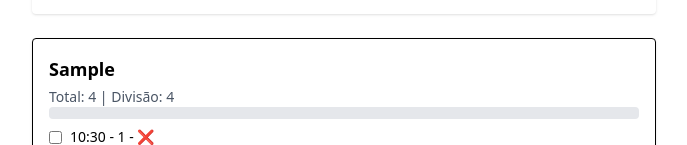
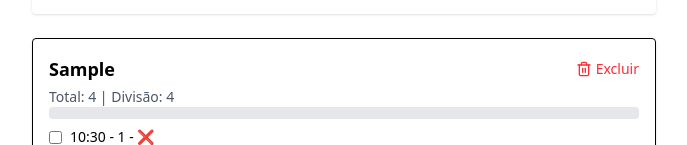
Before and after one commit to CristianBrogni/daily-task-app, a React app: page / in a window 1280 px wide. Both pictures are taken after typing "Sample", "10:30", "10:30", "10:30", "10:30" into the empty fields and a click on the button "Criar Tarefa". Shown: the part 548-693 px from the top of the page, without its empty margins (296-983 px from the left). Built offline with nearby package versions, Linux system fonts and the light colour scheme; the HTML template or start-up script is replaced by a standard one.

Commit message:
feat: botão de excluir tarefa com icone

```diff
--- a/package.json
+++ b/package.json
@@ -12,6 +12,7 @@
   "dependencies": {
     "@tailwindcss/vite": "^4.1.11",
     "dayjs": "^1.11.13",
+    "lucide-react": "^0.525.0",
     "react": "^19.1.0",
     "react-dom": "^19.1.0",
     "tailwindcss": "^4.1.11",
--- a/src/App.tsx
+++ b/src/App.tsx
@@ -23,20 +23,27 @@ function App() {
     const newTasks = tasks.map((task) => {
       if (task.id != taskId) return task;
 
-      const newTasks = task.subtasks.map((sub, i) => i === subIndex ? {...sub, completed: !sub.completed} : sub);
+      const updatedSubTasks = task.subtasks.map((sub, i) => i === subIndex ? {...sub, completed: !sub.completed} : sub);
 
-      return { ...task, subtasks: newTasks};
-  });
+      return { ...task, subtasks: updatedSubTasks};
+    });
 
-  setTasks(newTasks);
-  saveTasks(newTasks);
-};
+    setTasks(newTasks);
+    saveTasks(newTasks);
+  };
+
+  const handleDeleteTask = (taskId: string) => {
+    const newTasks = tasks.filter((task) => task.id !== taskId);
+    setTasks(newTasks);
+    saveTasks(newTasks);
+  };
+
 
   return (
     <main className="max-w-2xl mx-auto p-6">
       <h1 className="text-2xl font-bold mb-6">Tarefas do Dia</h1>
       <TaskForm onCreate={handleCreateTask} />
-      <TaskList tasks={tasks} onToggleSubTask={handleToggleSubTask}/>
+      <TaskList tasks={tasks} onToggleSubTask={handleToggleSubTask} onDeleteTask={handleDeleteTask}/>
     </main>
   );
 }
--- a/src/components/TaskList.tsx
+++ b/src/components/TaskList.tsx
@@ -1,11 +1,13 @@
 import type { Task } from "../types";
+import {Trash2} from "lucide-react";
 
 interface Props {
     tasks: Task[];
     onToggleSubTask: (taskId: string, subIndex: number) => void;
+    onDeleteTask: (taskId: string) => void;
 }
 
-export default function TaskList({ tasks, onToggleSubTask}: Props) {
+export default function TaskList({ tasks, onToggleSubTask, onDeleteTask}: Props) {
     if (tasks.length === 0) {
         return <p className="text-gray-500">Nenhuma tarefa encontrada</p>
     }
@@ -19,7 +21,17 @@ export default function TaskList({ tasks, onToggleSubTask}: Props) {
 
                 return (
                 <div key={task.id} className="border p-4 rounded shadow">
-                    <h3 className="text-lg font-bold mb-1">{task.name}</h3>
+                    <div className="flex justify-between items-center mb-1">
+                        <h3 className="text-lg font-bold">{task.name}</h3>
+                        <button  className="flex items-center gap-1 text-red-500 hover:text-red-700 text-sm transition" onClick={() => {
+                            if (window.confirm("Tem certeza que deseja excluir esta tarefa?")) {
+                            onDeleteTask(task.id);
+                            }
+                        }}
+                        >
+                            <Trash2 className="w-4 h-4" /> Excluir
+                        </button>
+                    </div>
                     <p className="text-sm text-gray-600">Total: {task.total} | Divisão: {task.division}</p>
                     {/* Progress Bar */}
                     <div className="w-full bg-gray-200 h-3 rounded overflow-hidden mb-2">
```
Also changed, not shown: 1 other file (tests, documents, lock files or other folders).
